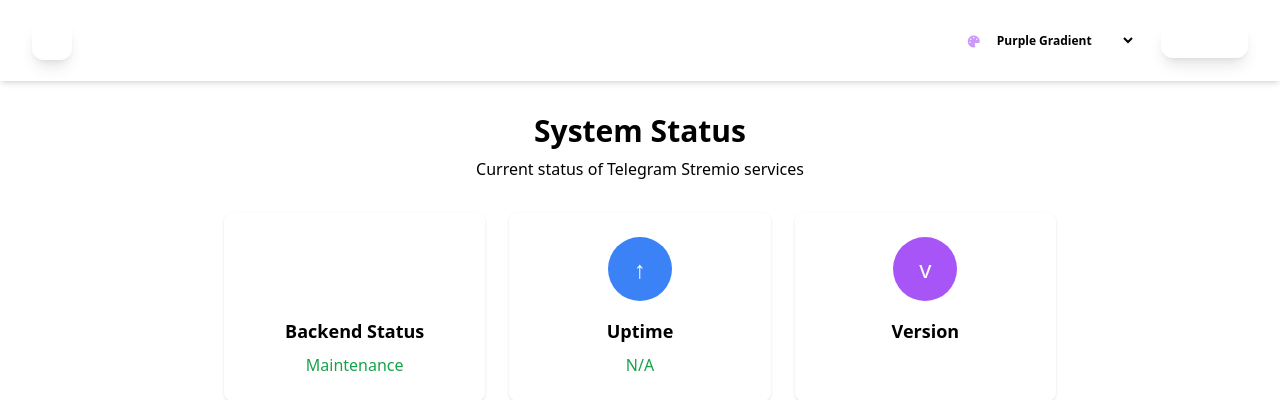
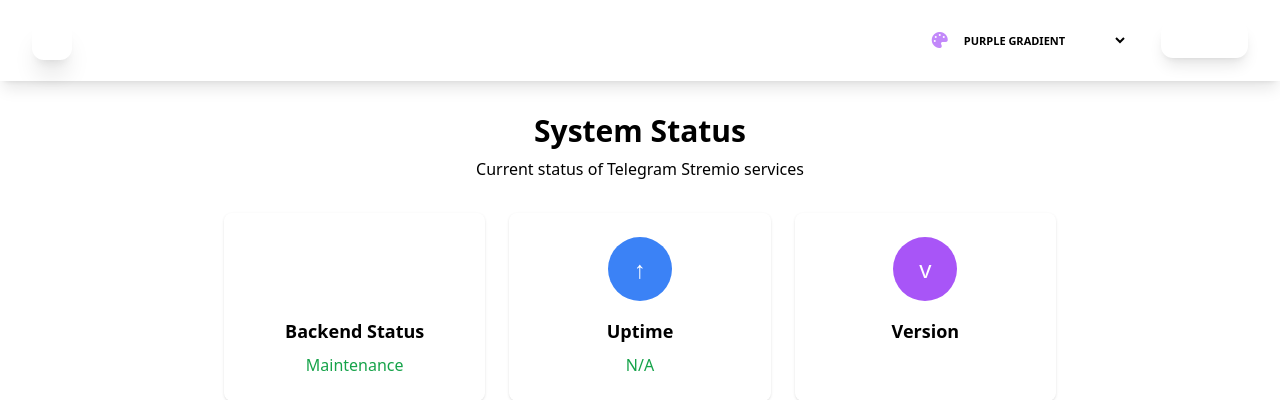
Before and after one commit to cleanerspam/TST, a FastAPI app: page /status in a window 1280 px wide. Shown: the top 400 px of the page. Run offline with FastAPI, Linux system fonts and the light colour scheme; data that the repository does not hold is empty; parts of the project's set-up code (start-up, migrations or seed data) failed here and were passed over; some libraries are stand-ins or nearby versions.

Commit message:
fix probe problems15

```diff
--- a/Backend/fastapi/templates/base.html
+++ b/Backend/fastapi/templates/base.html
@@ -115,13 +115,14 @@
 
         /* Glassmorphism Navigation */
         .glass-nav {
-            background: rgba(255, 255, 255, 0.03);
-            backdrop-filter: blur(12px);
-            -webkit-backdrop-filter: blur(12px);
-            border-bottom: 1px solid rgba(255, 255, 255, 0.08);
+            background: rgba(255, 255, 255, 0.05);
+            backdrop-filter: blur(20px);
+            -webkit-backdrop-filter: blur(20px);
+            border-bottom: 1px solid rgba(255, 255, 255, 0.1);
             position: sticky;
             top: 0;
-            z-index: 50;
+            z-index: 100;
+            transition: all 0.3s ease;
         }
 
         /* Gradient Text Logo */
@@ -134,24 +135,43 @@
 
             , {
                 {
-                theme.colors.accent or theme.colors.secondary
+                theme.colors.accent or theme.colors.secondary or '#a855f7'
             }
         });
         -webkit-background-clip: text;
         -webkit-text-fill-color: transparent;
         background-clip: text;
+        display: inline-block;
         }
 
-        /* Active Nav Link Marker */
+        /* Nav Link refinements */
         .nav-link {
             position: relative;
-            transition: all 0.3s ease;
+            transition: all 0.2s ease;
+            opacity: 0.8;
+        }
+
+        .nav-link:hover {
+            opacity: 1;
+            transform: translateY(-1px);
+        }
+
+        .nav-link.active {
+            opacity: 1;
+
+            color: {
+                    {
+                    theme.colors.primary
+                }
+            }
+
+            !important;
         }
 
         .nav-link::after {
             content: '';
             position: absolute;
-            bottom: -2px;
+            bottom: -4px;
             left: 50%;
             width: 0;
             height: 2px;
@@ -167,67 +187,59 @@
             transform: translateX(-50%);
         }
 
-        .nav-link:hover::after,
         .nav-link.active::after {
-            width: 80%;
+            width: 100%;
         }
 
-        .nav-link:active {
-            transform: scale(0.95);
+        /* Mobile Menu */
+        #mobile-menu {
+            transition: max-height 0.3s ease-out, opacity 0.2s ease;
+            max-height: 0;
+            overflow: hidden;
+            opacity: 0;
         }
 
-        /* Mobile Menu Animation */
-        #mobile-menu {
-            transition: all 0.3s cubic-bezier(0.4, 0, 0.2, 1);
-            transform-origin: top;
-        }
-
-        #mobile-menu.hidden {
-            display: none;
-            opacity: 0;
-            transform: scaleY(0);
+        #mobile-menu.active {
+            max-height: 500px;
+            opacity: 1;
         }
     </style>
 </head>
 
 <body class="min-h-screen flex flex-col">
     <!-- Navigation -->
-    <nav class="glass-nav shadow-md">
+    <nav class="glass-nav shadow-lg">
         <div class="max-w-7xl mx-auto px-4 sm:px-6 lg:px-8">
             <div class="flex justify-between items-center h-20">
-                <!-- Branding & Desktop Nav -->
-                <div class="flex items-center space-x-10">
+                <!-- Branding -->
+                <div class="flex items-center space-x-12">
                     <a href="/" class="flex items-center space-x-3 group">
                         <div
-                            class="w-10 h-10 theme-primary rounded-xl flex items-center justify-center shadow-lg transform group-hover:rotate-12 transition-transform duration-300">
+                            class="w-10 h-10 theme-primary rounded-xl flex items-center justify-center shadow-xl transform group-hover:rotate-6 transition-transform">
                             <i class="fas fa-satellite-dish text-white text-xl"></i>
                         </div>
-                        <h1 class="text-2xl font-black gradient-text tracking-tight">Telegram Stremio</h1>
+                        <h1 class="text-2xl font-black gradient-text tracking-tighter">Telegram Stremio</h1>
                     </a>
 
                     {% if current_user %}
-                    <div class="hidden lg:flex items-center space-x-6">
-                        <a href="/"
-                            class="nav-link text-sm font-bold theme-text-secondary hover:text-primary px-3 py-2 rounded-lg transition-all">Dashboard</a>
+                    <div class="hidden lg:flex items-center space-x-8">
+                        <a href="/" class="nav-link text-sm font-bold theme-text uppercase tracking-wider">Dashboard</a>
                         <a href="/media/manage"
-                            class="nav-link text-sm font-bold theme-text-secondary hover:text-primary px-3 py-2 rounded-lg transition-all">Media</a>
+                            class="nav-link text-sm font-bold theme-text uppercase tracking-wider">Media</a>
                         <a href="/media/updates"
-                            class="nav-link text-sm font-bold theme-text-secondary hover:text-primary px-3 py-2 rounded-lg transition-all">Manual
-                            Updates</a>
+                            class="nav-link text-sm font-bold theme-text uppercase tracking-wider">Updates</a>
                     </div>
                     {% endif %}
                 </div>
 
-                <!-- Right Side Tools (Desktop) -->
+                <!-- Tools -->
                 <div class="hidden lg:flex items-center space-x-6">
-                    <!-- Theme Selector UI Refined -->
-                    <div class="relative group">
-                        <form method="post" action="/set-theme" id="theme-form" class="relative">
-                            <div class="absolute left-3 top-1/2 -translate-y-1/2 text-primary opacity-60">
-                                <i class="fas fa-palette text-xs"></i>
-                            </div>
-                            <select name="theme" onchange="document.getElementById('theme-form').submit()"
-                                class="bg-white/5 border border-white/10 rounded-xl pl-9 pr-4 py-2 text-xs font-bold theme-text focus:outline-none focus:ring-2 focus:ring-primary focus:border-transparent transition-all cursor-pointer hover:bg-white/10">
+                    <!-- Theme -->
+                    <div class="relative flex items-center bg-white/5 border border-white/10 rounded-xl px-2">
+                        <i class="fas fa-palette text-primary px-2 opacity-70"></i>
+                        <form method="post" action="/set-theme" id="theme-form">
+                            <select name="theme" onchange="this.form.submit()"
+                                class="bg-transparent border-none py-2 pr-8 pl-1 text-[11px] font-black uppercase theme-text focus:ring-0 cursor-pointer">
                                 {% for theme_key, theme_data in themes.items() %}
                                 <option value="{{ theme_key }}" {% if current_theme==theme_key %}selected{% endif %}>
                                     {{ theme_data.name }}
@@ -238,61 +250,54 @@
                     </div>
 
                     {% if current_user %}
-                    <div class="flex items-center space-x-4 pl-4 border-l border-white/10">
+                    <div class="flex items-center space-x-4 pl-6 border-l border-white/10">
                         <div class="flex flex-col items-end">
                             <span
-                                class="text-[10px] uppercase font-black text-primary tracking-widest leading-none">Admin</span>
-                            <span class="text-sm font-bold theme-text truncate max-w-[120px]">{{ current_user }}</span>
+                                class="text-[9px] uppercase font-black text-primary tracking-[0.2em] leading-none mb-1">Authenticated</span>
+                            <span class="text-xs font-bold theme-text">{{ current_user }}</span>
                         </div>
                         <a href="/logout"
-                            class="bg-red-500/10 hover:bg-red-500 text-red-500 hover:text-white border border-red-500/20 px-5 py-2.5 rounded-xl text-xs font-black uppercase transition-all shadow-sm active:scale-95">
+                            class="bg-red-600 hover:bg-red-700 text-white px-5 py-2.5 rounded-xl text-[11px] font-black uppercase transition-all shadow-lg active:scale-95">
                             Logout
                         </a>
                     </div>
                     {% else %}
                     <a href="/login"
-                        class="theme-primary text-white px-6 py-2.5 rounded-xl font-black uppercase text-xs shadow-lg hover:opacity-90 transition-all active:scale-95">
+                        class="theme-primary text-white px-6 py-2.5 rounded-xl font-black uppercase text-xs shadow-lg hover:brightness-110 active:scale-95">
                         Login
                     </a>
                     {% endif %}
                 </div>
 
-                <!-- Mobile Header Tools -->
+                <!-- Mobile Toggle -->
                 <div class="lg:hidden flex items-center space-x-4">
-                    {% if current_user %}
-                    <span class="text-xs font-bold theme-text-secondary">{{ current_user }}</span>
-                    {% endif %}
                     <button onclick="toggleMobileMenu()"
-                        class="p-2 rounded-lg theme-card border border-white/10 text-primary">
+                        class="p-2.5 rounded-xl theme-card border border-white/10 text-primary shadow-sm">
                         <i class="fas fa-bars text-xl" id="menu-icon"></i>
                     </button>
                 </div>
             </div>
         </div>
 
-        <!-- Mobile Menu (Overlay) -->
-        <div id="mobile-menu"
-            class="hidden lg:hidden border-t border-white/10 bg-black/40 backdrop-blur-xl px-4 py-6 space-y-4">
-            {% if current_user %}
-            <a href="/" class="block px-4 py-3 rounded-xl bg-white/5 theme-text font-bold">Dashboard</a>
-            <a href="/media/manage" class="block px-4 py-3 rounded-xl bg-white/5 theme-text font-bold">Media</a>
-            <a href="/media/updates" class="block px-4 py-3 rounded-xl bg-white/5 theme-text font-bold">Manual
-                Updates</a>
-            <div class="pt-4 mt-4 border-t border-white/10 flex justify-between items-center">
-                <form method="post" action="/set-theme" id="theme-form-mobile">
-                    <select name="theme" onchange="this.form.submit()"
-                        class="bg-white/5 border border-white/10 rounded-lg px-3 py-2 text-xs theme-text">
-                        {% for theme_key, theme_data in themes.items() %}
-                        <option value="{{ theme_key }}" {% if current_theme==theme_key %}selected{% endif %}>{{
-                            theme_data.name }}</option>
-                        {% endfor %}
-                    </select>
-                </form>
-                <a href="/logout" class="bg-red-500 text-white px-6 py-2 rounded-xl text-xs font-bold">Logout</a>
+        <!-- Mobile Menu -->
+        <div id="mobile-menu" class="lg:hidden bg-black/50 backdrop-blur-xl border-t border-white/10">
+            <div class="px-6 py-8 space-y-4">
+                {% if current_user %}
+                <a href="/"
+                    class="block px-5 py-4 rounded-xl bg-white/5 theme-text font-bold uppercase text-xs tracking-widest">Dashboard</a>
+                <a href="/media/manage"
+                    class="block px-5 py-4 rounded-xl bg-white/5 theme-text font-bold uppercase text-xs tracking-widest">Media</a>
+                <a href="/media/updates"
+                    class="block px-5 py-4 rounded-xl bg-white/5 theme-text font-bold uppercase text-xs tracking-widest">Updates</a>
+                <div class="pt-6 flex flex-col space-y-4">
+                    <a href="/logout"
+                        class="block text-center bg-red-600 text-white py-4 rounded-xl font-black uppercase text-xs">Logout</a>
+                </div>
+                {% else %}
+                <a href="/login"
+                    class="block text-center theme-primary text-white py-4 rounded-xl font-black uppercase text-xs">Login</a>
+                {% endif %}
             </div>
-            {% else %}
-            <a href="/login" class="block text-center theme-primary text-white py-3 rounded-xl font-bold">Login</a>
-            {% endif %}
         </div>
     </nav>
 
@@ -300,22 +305,15 @@
         function toggleMobileMenu() {
             const menu = document.getElementById('mobile-menu');
             const icon = document.getElementById('menu-icon');
-            menu.classList.toggle('hidden');
-
-            if (menu.classList.contains('hidden')) {
-                icon.className = 'fas fa-bars text-xl';
-            } else {
-                icon.className = 'fas fa-times text-xl';
-            }
+            const isOpen = menu.classList.toggle('active');
+            icon.className = isOpen ? 'fas fa-times text-xl' : 'fas fa-bars text-xl';
         }
 
-        // Highlight Active Link
         document.addEventListener('DOMContentLoaded', () => {
             const path = window.location.pathname;
             document.querySelectorAll('.nav-link').forEach(link => {
                 if (link.getAttribute('href') === path) {
-                    link.classList.add('active', 'text-primary');
-                    link.classList.remove('theme-text-secondary');
+                    link.classList.add('active');
                 }
             });
         });
```
